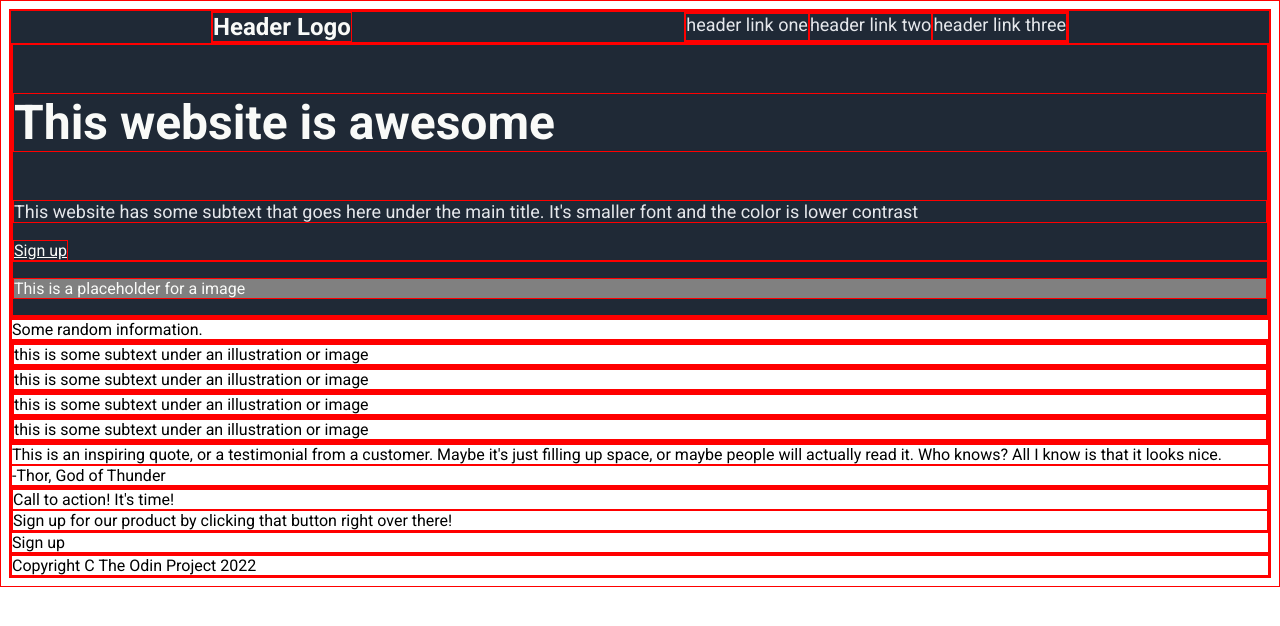
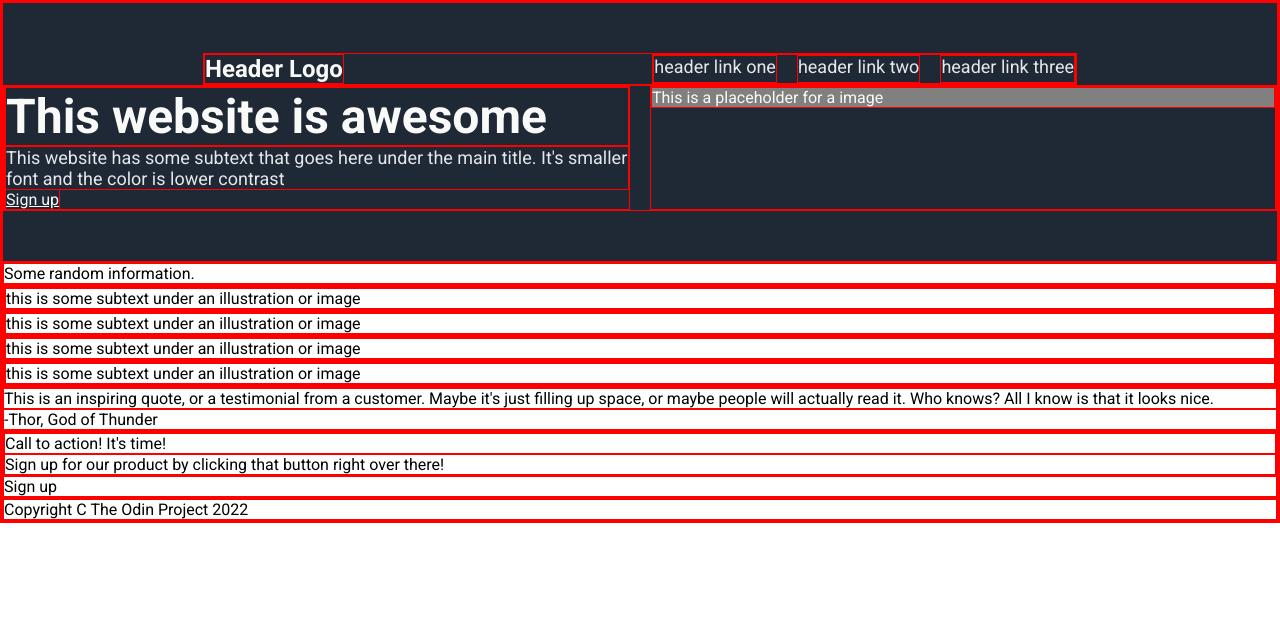
Before and after one commit to bmintleaf/TOP_landing-page, a plain HTML site: page index.html in a window 1280 px wide. Drawn offline with Linux system fonts and the light colour scheme.

Commit message:
weiter rumgespielt

```diff
--- a/css/style.css
+++ b/css/style.css
@@ -1,5 +1,7 @@
 * {
     font-family: 'Roboto', sans-serif;
+    margin: 0;
+    padding: 0;
     border: 1px red solid;
 }
 
@@ -7,6 +9,7 @@
 
 header {
     background-color: #1f2936;
+    padding: 50px 0px;
 }
 
 .logo {
@@ -54,6 +57,13 @@ ul {
 }
 
 ul,
-.part-1 {
+.part-1,
+.part-2 {
     display: flex;
+    gap: 20px;
 }
+
+.left,
+.right {
+    flex: 1;
+}
```
